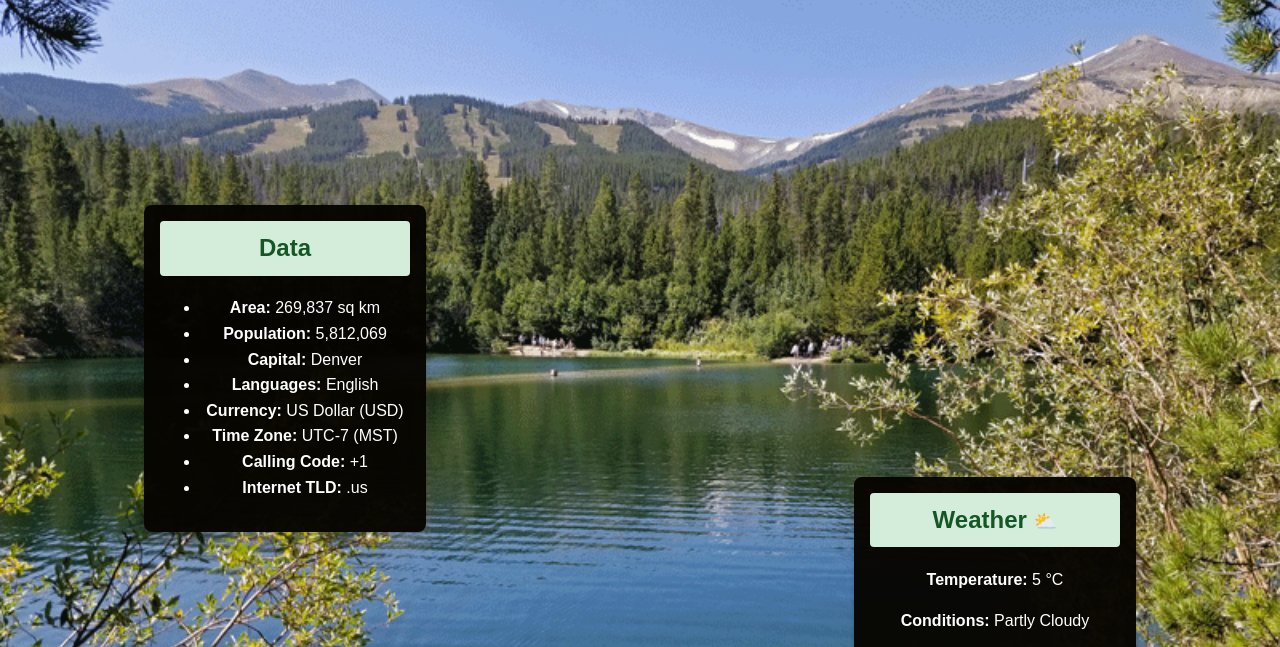
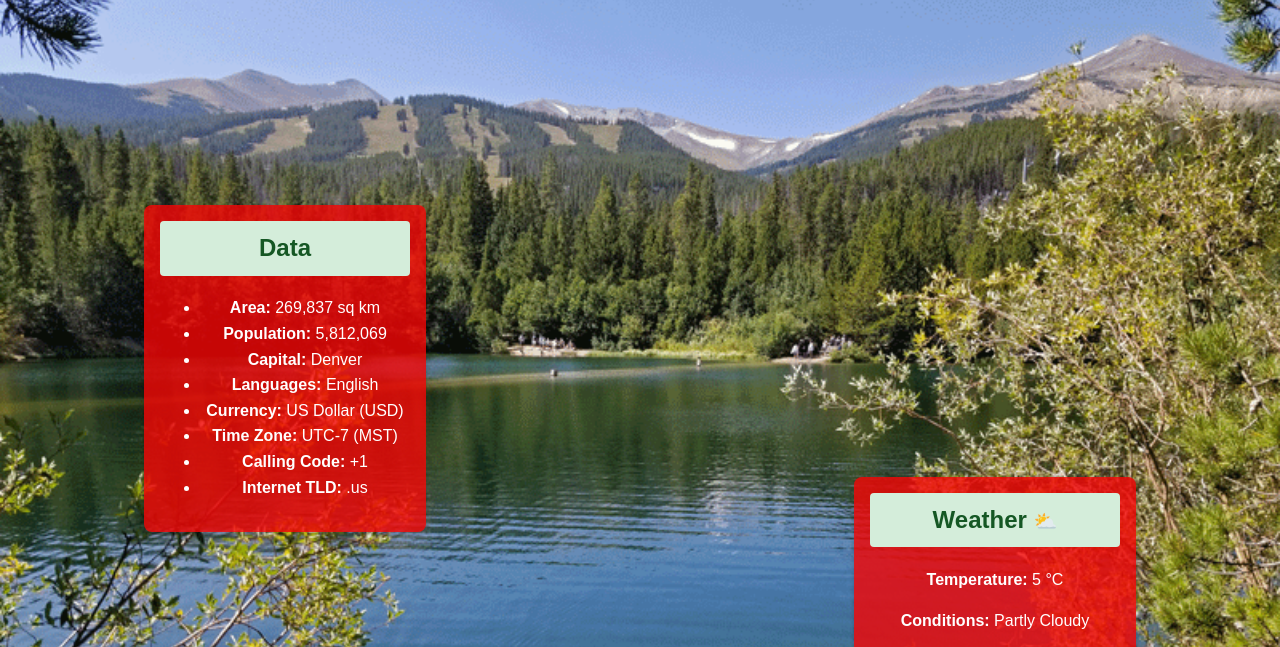
Before and after one commit to Brandon-Mount/wdd131, a plain HTML site: page place.html in a window 1280 px wide. Shown: the part 86-733 px from the top of the page. Drawn offline with Linux system fonts and the light colour scheme.

Commit message:
changed some colors in the css file

```diff
--- a/styles/place.css
+++ b/styles/place.css
@@ -31,7 +31,7 @@ header h1 {
 }
 
 .data, .weather {
-    background-color: rgba(7, 5, 0, 0.966);
+    background-color: rgba(243, 6, 6, 0.808);
     padding: 1rem;
     margin: 1rem;
     border-radius: 8px;
```
